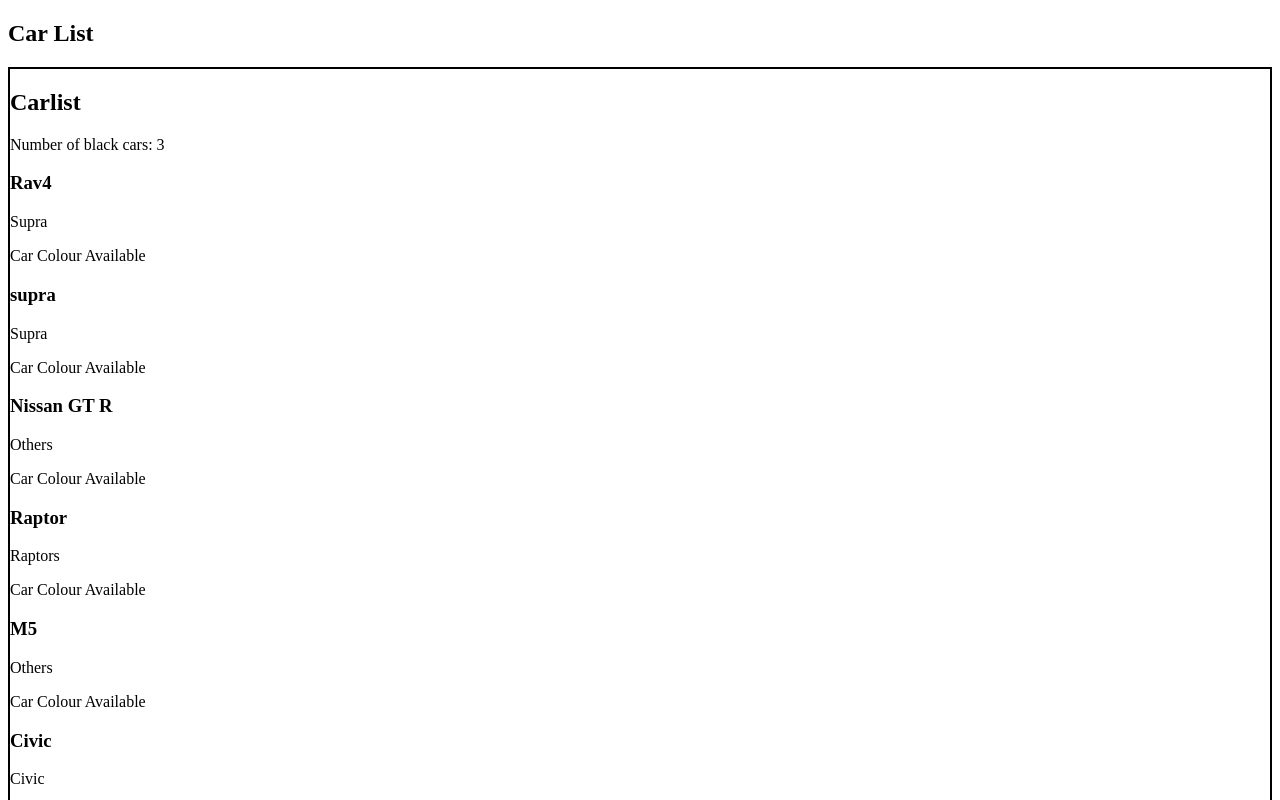
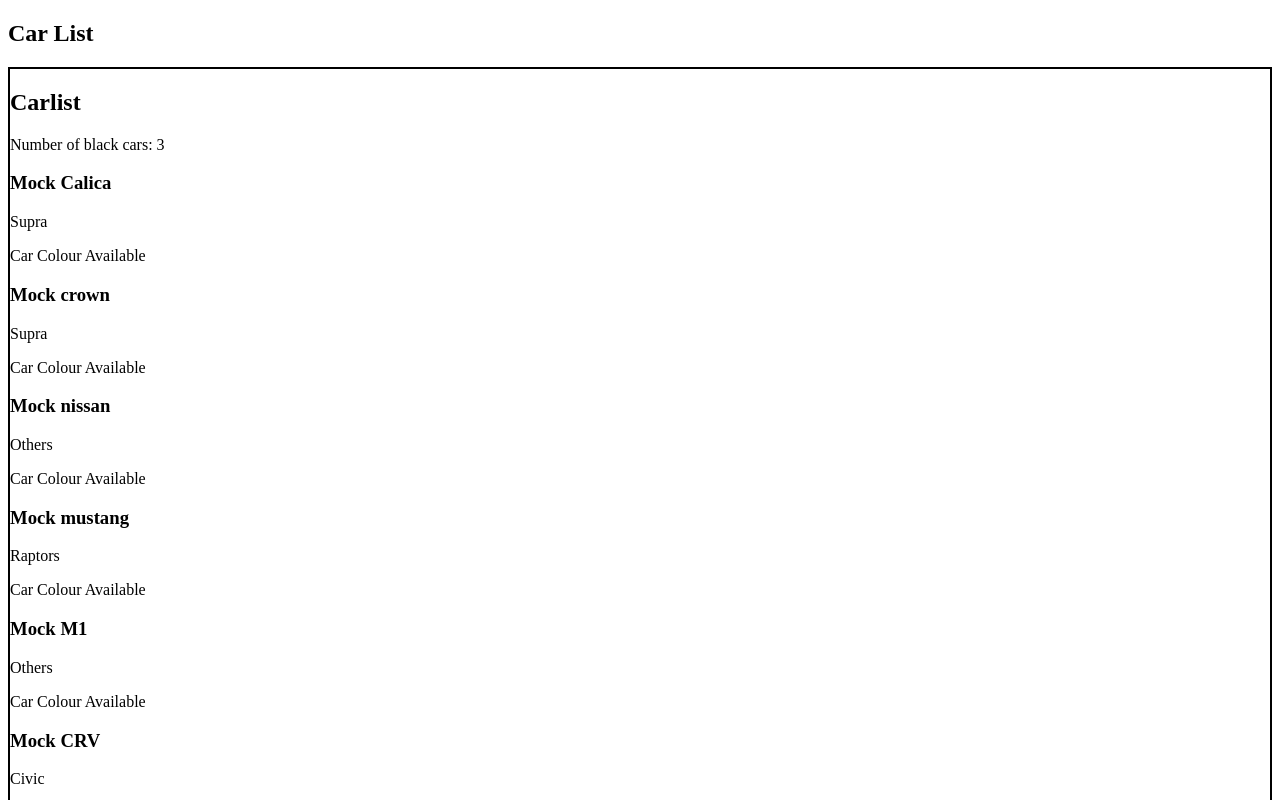
Before and after one commit to JoshinMandar/Edgar-Mandar-Learning-AngularF26, an Angular app: page / in a window 1280 px wide. Shown: the top 800 px of the page. Built offline with nearby package versions, Linux system fonts and the light colour scheme.

Commit message:
Created a file MockContentService.ts Changed the service to @Injectable for both files add the use class { provide :carList, useClass: MockContentService },
I can go back to real service by just changing the MockContentSevice in my Carlist.

{ provide :carList, useClass: carlist },

```diff
--- a/src/app/app.config.ts
+++ b/src/app/app.config.ts
@@ -1,6 +1,8 @@
 import { ApplicationConfig, provideBrowserGlobalErrorListeners,InjectionToken } from '@angular/core';
 import { provideRouter } from '@angular/router';
 import { routes } from './app.routes';
+import {MockContentService} from './service/MockContentService';
+import {carList} from './service/car';
 
 export  interface AppConfig {
   apiBaseURL: string;
@@ -12,12 +14,17 @@
 
 export const appConfig: ApplicationConfig = {
   providers: [
-    {provide: USER_TOKEN,
+    {provide:USER_TOKEN,
     useValue: {
       apiBaseURL: 'htpps://asdvasdfasd',
       App: 'all',
-    }},
+    }
+    },
+
+    { provide :carList, useClass: MockContentService },
     provideBrowserGlobalErrorListeners(),
     provideRouter(routes)
+
+
   ]
 };
--- a/src/app/car-list-item/car-list-item.ts
+++ b/src/app/car-list-item/car-list-item.ts
@@ -4,8 +4,6 @@
   id: number;
 
 }
-
-
 @Component({
   imports: [],
   selector: 'app-car-list-item',
--- /dev/null
+++ b/src/app/service/MockContentService.ts
@@ -0,0 +1,91 @@
+import {computed, effect, inject, Injectable, Service, signal} from '@angular/core';
+import {Car} from '../model/car';
+import {vi} from 'vitest';
+import {USER_TOKEN} from '../app.config';
+
+@Injectable()
+export class MockContentService  {
+  private config = inject(USER_TOKEN);
+
+  private car = signal<Car[]>([
+    {
+      id: 1,
+      vin: '12981273',
+      name: ' Mock Calica',
+      madeIn: 'Japan',
+      carModel: 'Toyota',
+      colour: 'gray'
+
+
+    },
+    {
+      id: 2,
+      vin: '1245125123',
+      name: 'Mock crown',
+      madeIn: 'Japan',
+      carModel: 'Toyota',
+      colour: 'blue',
+    },
+    {
+      id: 3,
+      vin: '243523532',
+      name: 'Mock nissan',
+      madeIn: 'Japan',
+      carModel: 'Nissan',
+      colour: 'white',
+
+    },
+    {
+      id: 4,
+      vin: '4124124',
+      name: 'Mock mustang',
+      madeIn: 'USA',
+      carModel: 'Ford',
+      colour: 'black',
+
+
+    },
+    {
+      id: 5,
+      vin: '4124142',
+      name: 'Mock M1',
+      madeIn: 'Germany',
+      carModel: 'Bmw',
+      colour: 'black',
+
+    },
+    {
+      id: 6,
+      vin: '124124',
+      name: 'Mock CRV ',
+      madeIn: 'Japan',
+      carModel: 'Honda',
+      colour: 'black',
+
+    },
+  ]);
+
+  carList = this.car.asReadonly();
+
+  blackCars = computed(() =>
+    this.carList().filter(c => c.colour === 'black'));
+  blackCarCount = computed(() =>
+    this.blackCars().length
+  );
+
+  addCar(c: Car) {
+    this.car.update(list => [...list, c])
+  }
+
+  removeCar(id: number) {
+    this.car.update(list => list.filter(car => car.id !== id));
+  }
+
+  constructor() {
+
+    effect(() => {
+      console.log('Number of cars:', this.car().length);
+    });
+
+  }
+}
--- a/src/app/service/car.ts
+++ b/src/app/service/car.ts
@@ -1,9 +1,9 @@
-import {computed, effect, inject, Service, signal} from '@angular/core';
+import {computed, effect, inject, Injectable, Service, signal} from '@angular/core';
 import {Car} from '../model/car';
 import {vi} from 'vitest';
 import {USER_TOKEN} from '../app.config';
 
-@Service()
+@Injectable()
 export class carList {
   private config = inject(USER_TOKEN);
 
```
